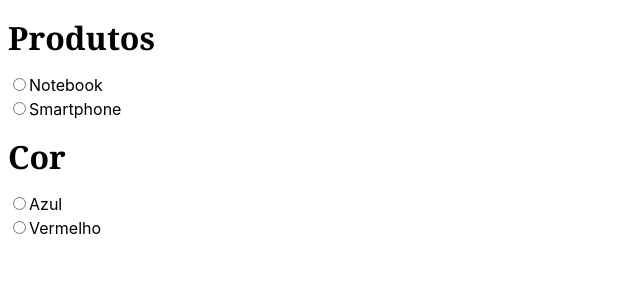
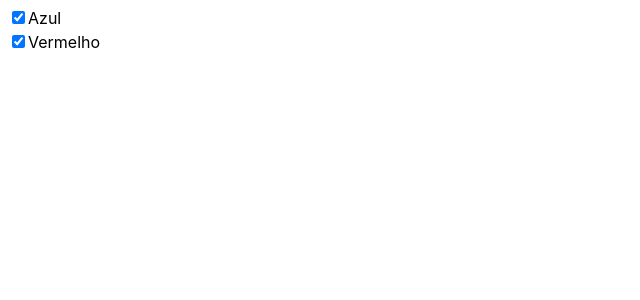
Before and after one commit to DevRobsonAlmeida/ReactJS, a React (Create React App) app: page / in a window 1280 px wide. Shown: the top 300 px of the page, without its empty margins (0-640 px from the left). Built offline with nearby package versions, Linux system fonts and the light colour scheme.

Commit message:
Checkbox 1 - Sem repetição no hook

```diff
--- a/src/App.js
+++ b/src/App.js
@@ -1,56 +1,37 @@
 import React from 'react';
 
 const App = () => {
-  const [produto, setProduto] = React.useState('');
-  const [cor, setCor] = React.useState('');
+  const [cores, setCores] = React.useState(['vermelho', 'azul']);
 
-  function handleChange({ target: { value } }) {
-    setProduto(value);
+  function handleChange({ target }) {
+    if (target.checked) setCores([...cores, target.value]);
+    else setCores(cores.filter((cor) => cor !== target.value));
+  }
+
+  function checkColor(cor) {
+    return cores.includes(cor);
   }
 
   return (
     <form>
-      <h1>Produtos</h1>
       <label>
         <input
-          type="radio"
-          value="notebook"
+          type="checkbox"
+          value="azul"
+          checked={checkColor('azul')}
           onChange={handleChange}
-          checked={produto === 'notebook'}
-        />
-        Notebook
-      </label>
-      <label>
-        <input
-          type="radio"
-          value="smartphone"
-          onChange={handleChange}
-          checked={produto === 'smartphone'}
-        />
-        Smartphone
-      </label>
-      {produto}
-
-      <h1>Cor</h1>
-      <label>
-        <input
-          type="radio"
-          value="azul"
-          onChange={({ target }) => setCor(target.value)}
-          checked={cor === 'azul'}
         />
         Azul
       </label>
       <label>
         <input
-          type="radio"
+          type="checkbox"
           value="vermelho"
-          onChange={({ target }) => setCor(target.value)}
-          checked={cor === 'vermelho'}
+          checked={cores.includes('vermelho')}
+          onChange={handleChange}
         />
         Vermelho
       </label>
-      {cor}
     </form>
   );
 };
```
